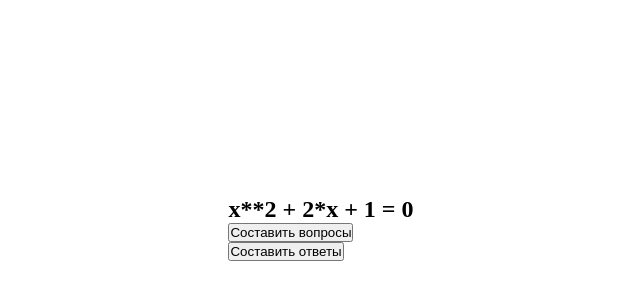
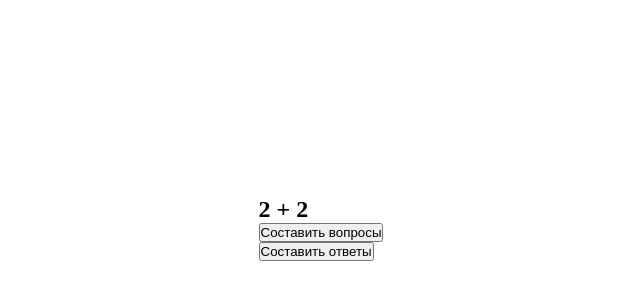
Before and after one commit to Astemir-Gurizhev/box-app, a React (Vite) app: page / in a window 1280 px wide. Shown: the part 172-472 px from the top of the page, without its empty margins (319-959 px from the left). Built offline with nearby package versions, Linux system fonts and the light colour scheme.

Commit message:
Changed question

```diff
--- a/src/components/request-form/RequestForm.tsx
+++ b/src/components/request-form/RequestForm.tsx
@@ -21,7 +21,7 @@ export const RequestForm = () => {
 		const data = await fetchChatResponse(
 			russianRequest +
 				clearSymbols +
-				'Составь актуальные теоретические вопросы по задаче и создай его в виде массива [], где каждый отдельный элемент это один вопрос в виде строки "" и разделены запятыми без начального объяснения' +
+				'Составь три актуальных вопроса по теории задачи не связанные с результатом задачи написанной дальше и создай его в виде массива [], где каждый отдельный элемент это один вопрос в виде строки "" и разделены запятыми без начального объяснения' +
 				task
 		)
 
--- a/src/data/data.ts
+++ b/src/data/data.ts
@@ -1,4 +1,4 @@
 export const russianRequest = 'Ответь на русском. '
 export const clearSymbols =
 	'Без символов меняющих текст. Например: "*", "\n" и т.д. '
-export const task = 'x**2 + 2*x + 1 = 0 '
+export const task = '2 + 2 '
```
